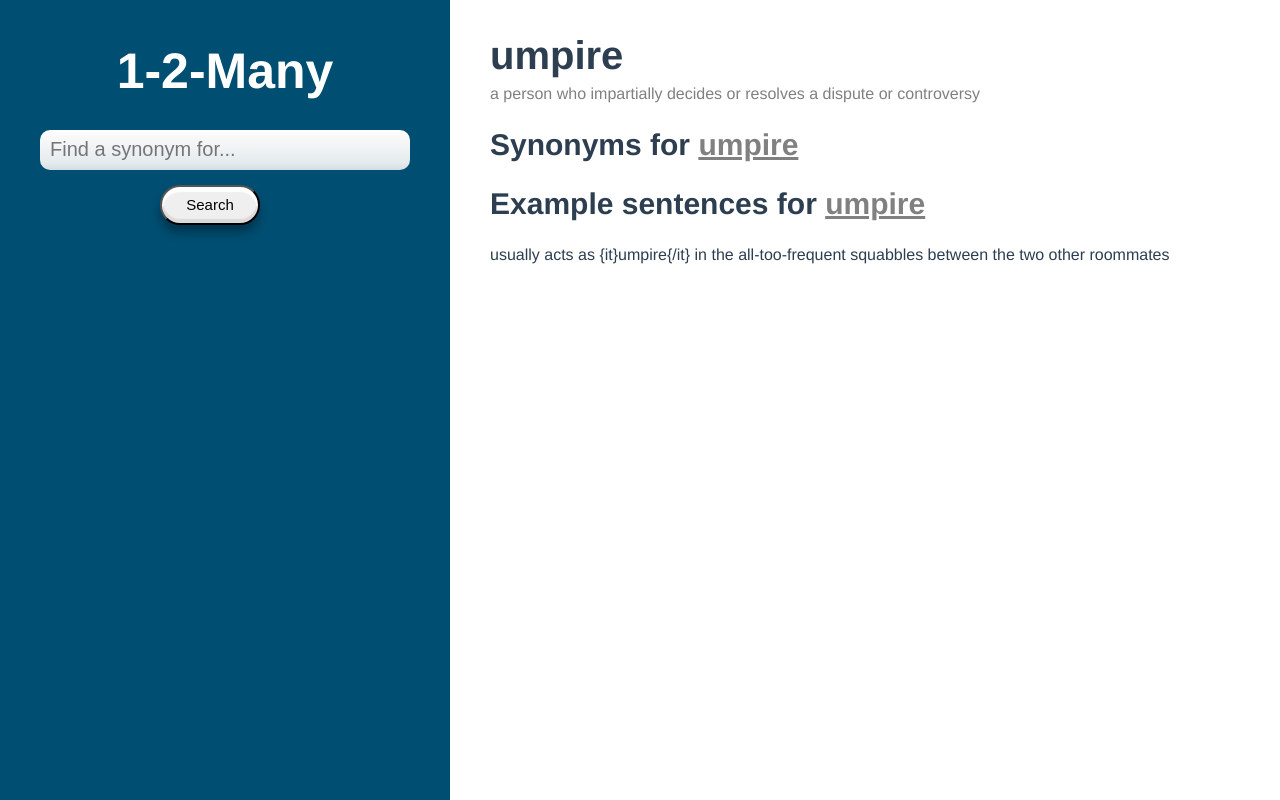
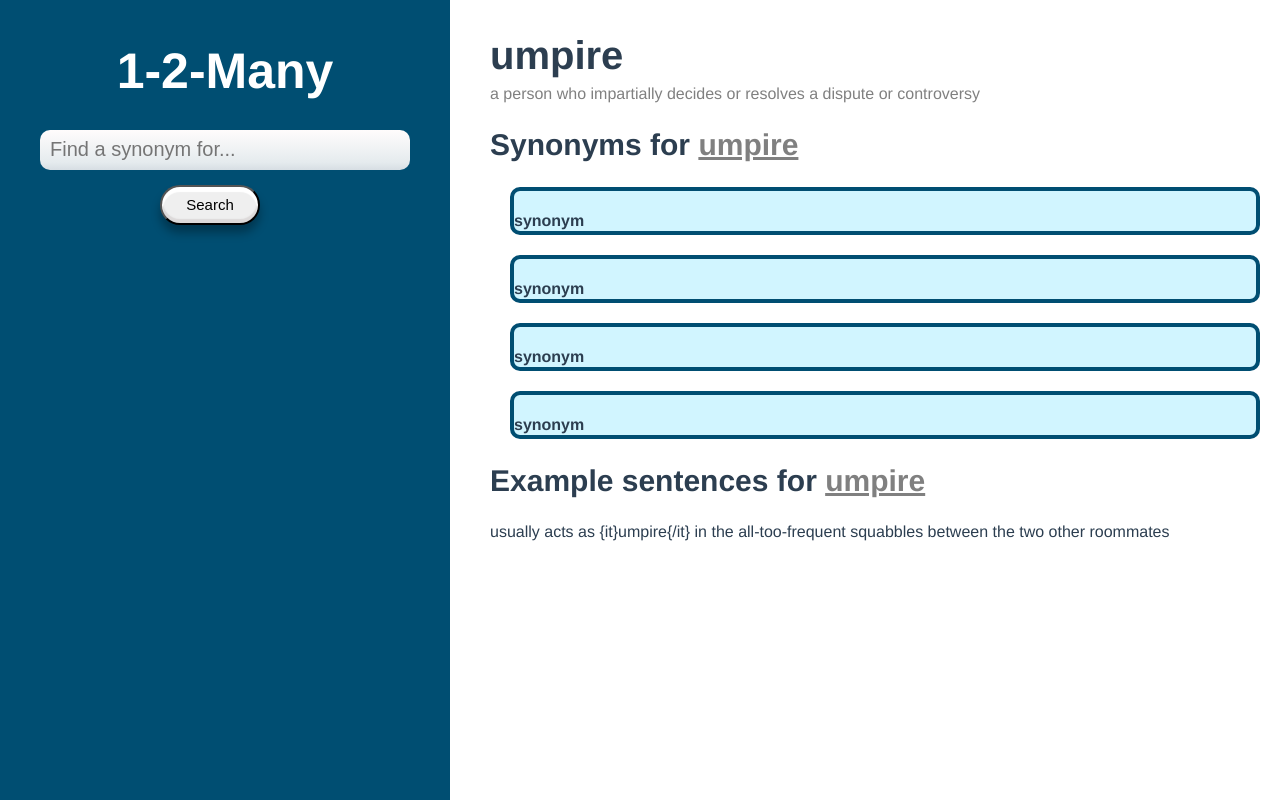
Before and after one commit to kayleenovak/1-2-Many, a Vue app: page / in a window 1280 px wide. Built offline with nearby package versions, Linux system fonts and the light colour scheme.

Commit message:
Add styling for synonym component

```diff
--- /dev/null
+++ b/src/components/Synonym.vue
@@ -0,0 +1,23 @@
+<template>
+  <section class='synonym'>
+    <h4>synonym</h4>
+  </section>
+</template>
+
+<script>
+
+export default {
+  name: 'Synonym'
+}
+
+</script>
+
+<style scoped>
+  .synonym {
+    background-color: #D1F5FF;
+    height: 40px;
+    border: 4px solid #004E72;
+    border-radius: 10px;
+    margin: 20px;
+  }
+</style>
--- a/src/components/Word.vue
+++ b/src/components/Word.vue
@@ -3,16 +3,22 @@
     <h1 class='word-name'>umpire</h1>
     <p class='word-definition'>a person who impartially decides or resolves a dispute or controversy</p>
     <h2 class='synonyms-heading'>Synonyms for <span class='word'>umpire</span></h2>
+    <Synonym />
+    <Synonym />
+    <Synonym />
+    <Synonym />
     <h2 class='example-heading'>Example sentences for <span class='word'>umpire</span></h2>
     <p class='example-sentence'>usually acts as {it}umpire{/it} in the all-too-frequent squabbles between the two other roommates</p>
   </section>
 </template>
 
 <script>
+import Synonym from './Synonym.vue'
+
 export default {
   name: 'Word',
-  props: {
-    msg: String
+  components: {
+    Synonym
   }
 }
 </script>
```
